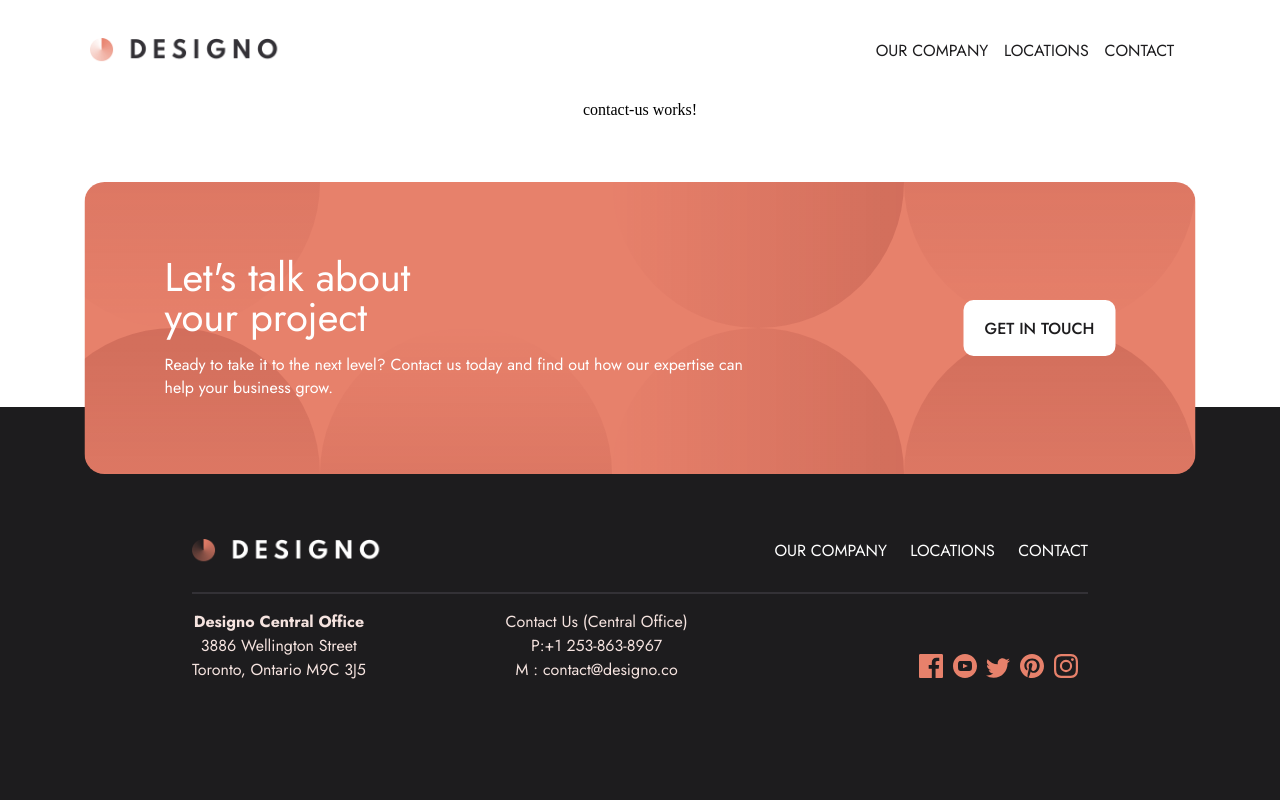
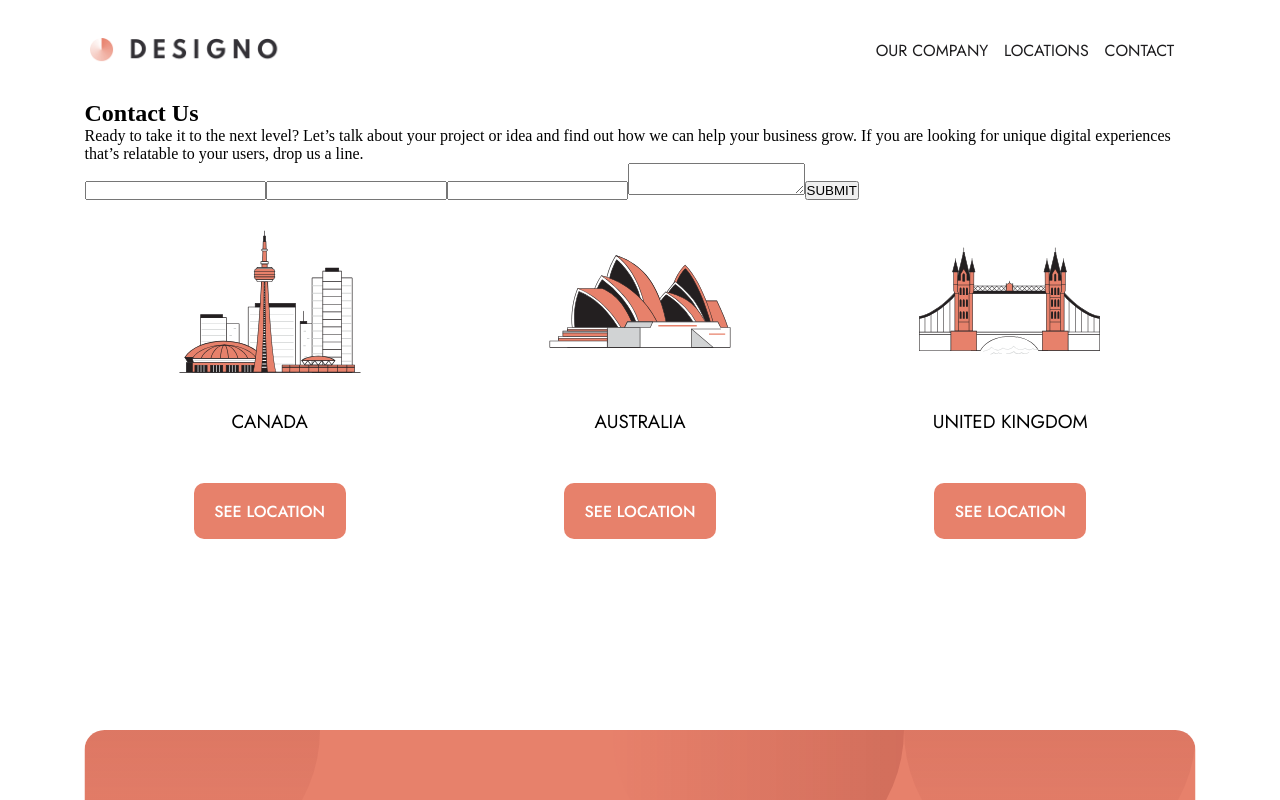
Before and after one commit to LeoLoureiro-code/Designo, an Angular app: page /contact in a window 1280 px wide. Shown: the top 800 px of the page. Built offline with nearby package versions, Linux system fonts and the light colour scheme.

Commit message:
add contact html semantic

```diff
--- a/src/components/contact-us/contact-us.component.html
+++ b/src/components/contact-us/contact-us.component.html
@@ -1 +1,20 @@
-<p>contact-us works!</p>
+<section>
+    <div class="contact">
+        <div class="contact info">
+            <h2>Contact Us</h2>
+            <p class="contact-info-paragraph">
+                Ready to take it to the next level? Let’s talk about your project or idea
+                and find out how we can help your business grow. If you are looking for unique
+                digital experiences that’s relatable to your users, drop us a line.
+            </p>
+        </div>
+        <form action="#">
+            <input type="text" class="form-input">
+            <input type="text" class="form-input">
+            <input type="text" class="form-input">
+            <textarea name="" id=""></textarea>
+            <input type="submit" value="SUBMIT">
+        </form>
+    </div>
+    <locations-nav></locations-nav>
+</section>
--- a/src/components/contact-us/contact-us.component.ts
+++ b/src/components/contact-us/contact-us.component.ts
@@ -1,9 +1,10 @@
 import { Component } from '@angular/core';
+import { LocationsNavComponent } from "../locations-nav/locations-nav.component";
 
 @Component({
   selector: 'app-contact-us',
   standalone: true,
-  imports: [],
+  imports: [LocationsNavComponent],
   templateUrl: './contact-us.component.html',
   styleUrl: './contact-us.component.scss'
 })
```
